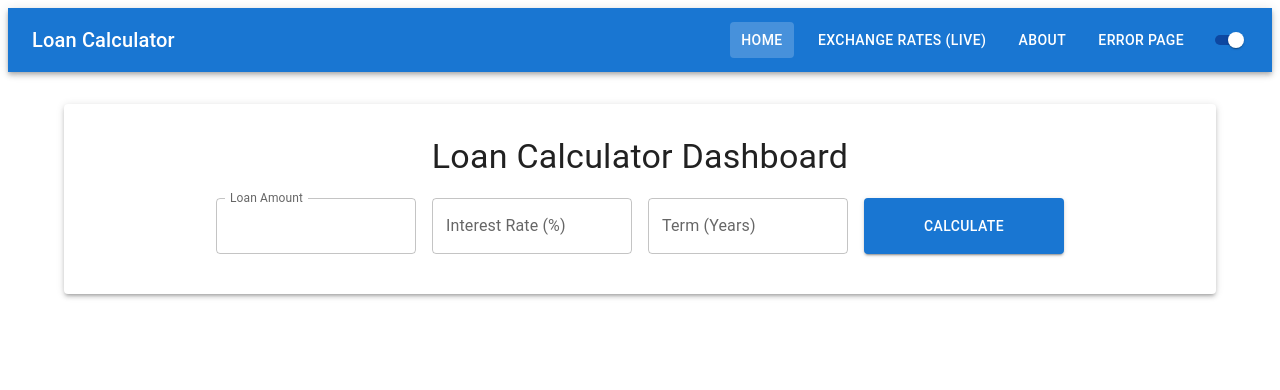
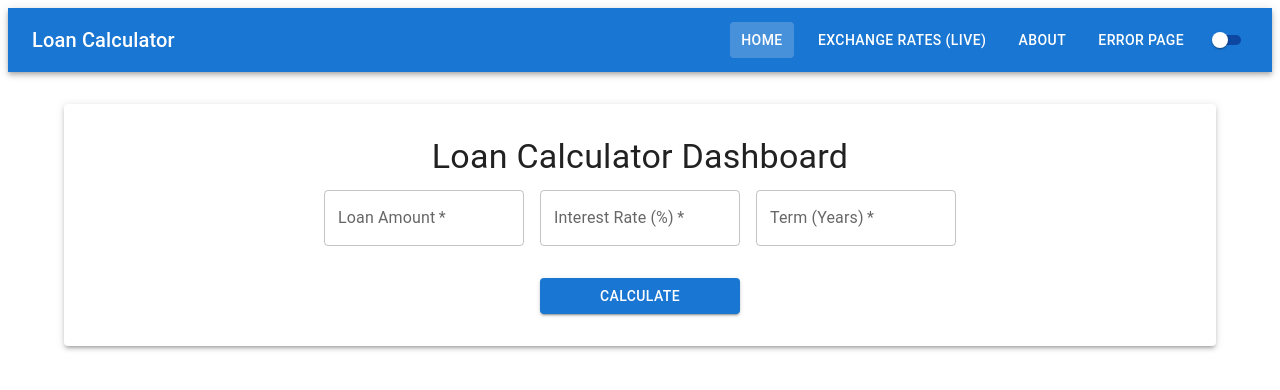
Before and after one commit to thewarriormonkk/loan-calculator, a React (Vite) app: page / in a window 1280 px wide. Shown: the top 390 px of the page. Built offline with nearby package versions, Linux system fonts and the light colour scheme.

Commit message:
added currency & theme context & basic theme

```diff
--- a/src/components/EmiTable.tsx
+++ b/src/components/EmiTable.tsx
@@ -15,6 +15,7 @@ import MenuItem from '@mui/material/MenuItem';
 import FormControl from '@mui/material/FormControl';
 import Select, { type SelectChangeEvent } from '@mui/material/Select';
 import InputLabel from '@mui/material/InputLabel';
+import { useCurrencyContext } from '../context/CurrencyContext';
 
 interface EMITableProps {
   amortizationData: EMIDetails[];
@@ -27,7 +28,7 @@ interface ColumnData {
   label: string;
   numeric?: boolean;
   width?: number;
-  format?: (value: number) => string;
+  format?: (value: number, currency: string) => string;
 }
 
 const columns: ColumnData[] = [
@@ -42,21 +43,21 @@ const columns: ColumnData[] = [
     label: 'Principal',
     dataKey: 'principal',
     numeric: true,
-    format: (value: number) => `${value.toFixed(2)} USD`,
+    format: (value: number, currency: string) => `${value.toFixed(2)} ${currency}`,
   },
   {
     width: 150,
     label: 'Interest',
     dataKey: 'interest',
     numeric: true,
-    format: (value: number) => `${value.toFixed(2)} USD`,
+    format: (value: number, currency: string) => `${value.toFixed(2)} ${currency}`,
   },
   {
     width: 200,
     label: 'Remaining Balance',
     dataKey: 'remainingBalance',
     numeric: true,
-    format: (value: number) => `${value.toFixed(2)} USD`,
+    format: (value: number, currency: string) => `${value.toFixed(2)} ${currency}`,
   },
 ];
 
@@ -75,7 +76,7 @@ const VirtuosoTableComponents: TableComponents<EMIDetails> = {
 };
 
 const EMITable: React.FC<EMITableProps> = ({ amortizationData, monthlyPayment, onReset }) => {
-  const [currency, setCurrency] = React.useState('USD');
+  const { currency, setCurrency } = useCurrencyContext();
 
   const handleCurrencyChange = (event: SelectChangeEvent) => {
     setCurrency(event.target.value);
@@ -111,7 +112,7 @@ const EMITable: React.FC<EMITableProps> = ({ amortizationData, monthlyPayment, o
             align={column.numeric ? 'right' : 'left'}
           >
             {column.format && typeof row[column.dataKey] === 'number'
-              ? column.format(row[column.dataKey] as number)
+              ? column.format(row[column.dataKey] as number, currency)
               : row[column.dataKey]}
           </TableCell>
         ))}
@@ -122,7 +123,7 @@ const EMITable: React.FC<EMITableProps> = ({ amortizationData, monthlyPayment, o
   return (
     <Box sx={{ width: '100%', mt: 4 }}>
       <Typography variant="h5" component="h2" gutterBottom>
-        Monthly EMI: ${monthlyPayment.toFixed(2)}
+        Monthly EMI: {monthlyPayment.toFixed(2)} {currency}
       </Typography>
 
       <Box sx={{ display: 'flex', justifyContent: 'space-between', mb: 2 }}>
--- a/src/components/Error.tsx
+++ b/src/components/Error.tsx
@@ -1,6 +1,5 @@
 import { Link } from "react-router-dom";
 import {
-  Box,
   Typography,
   Button,
   useTheme,
--- a/src/components/ExchangeRates.tsx
+++ b/src/components/ExchangeRates.tsx
@@ -1,5 +1,4 @@
 import React, { useState } from 'react';
-import axios from "axios";
 import {
   Paper,
   Table,
@@ -29,7 +28,7 @@ const CurrencyExchangeTable: React.FC<CurrencyExchangeTableProps> = () => {
   const apiUrl = import.meta.env.VITE_API_BASE_URL;
   const { data, isLoading, error } = useFetchExchangeRates(apiUrl);
 
-  // For responsive design
+  // for responsive design
   const theme = useTheme();
   const isMobile = useMediaQuery(theme.breakpoints.down('sm'));
 
@@ -58,7 +57,7 @@ const CurrencyExchangeTable: React.FC<CurrencyExchangeTableProps> = () => {
     );
   }
 
-  // Calculate current page data
+  // calculate current page data
   const currentPageData = data.slice(page * rowsPerPage, page * rowsPerPage + rowsPerPage);
   const totalRows = data.length;
 
--- a/src/components/Form.tsx
+++ b/src/components/Form.tsx
@@ -15,18 +15,25 @@ const Form: React.FC<FormProps> = ({ onCalculate }) => {
 
   function handleChange(event: React.ChangeEvent<HTMLInputElement>) {
     const { name, value } = event.target;
-    setFormData((prev) => {
-      return { ...prev, [name]: value };
-    });
+    setFormData((prev) => ({ ...prev, [name]: value }));
   }
 
   function handleSubmit(event: React.FormEvent) {
     event.preventDefault();
+
+    const { loanAmount, interestRate, term } = formData;
+
+    if (!loanAmount || !interestRate || !term) {
+      alert("Please fill in all fields.");
+      return;
+    }
+
     const numericData = {
-      loanAmount: parseFloat(formData.loanAmount),
-      interestRate: parseFloat(formData.interestRate),
-      term: parseFloat(formData.term)
+      loanAmount: parseFloat(loanAmount),
+      interestRate: parseFloat(interestRate),
+      term: parseFloat(term)
     };
+
     onCalculate(numericData);
   }
 
@@ -34,26 +41,36 @@ const Form: React.FC<FormProps> = ({ onCalculate }) => {
     <Box
       component="form"
       sx={{
-        '& > :not(style)': { m: 1, width: '25ch' },
-        display: 'flex',
-        flexWrap: 'wrap',
-        justifyContent: 'center'
+        display: "flex",
+        flexWrap: "wrap",
+        justifyContent: "center",
+        gap: 2,
+        "& .MuiTextField-root": {
+          width: "200px"
+        },
+
+        "& input[type=number]::-webkit-outer-spin-button, & input[type=number]::-webkit-inner-spin-button": {
+          WebkitAppearance: "none",
+          margin: 0
+        },
+        "& input[type=number]": {
+          MozAppearance: "textfield"
+        }
       }}
       noValidate
       autoComplete="off"
       onSubmit={handleSubmit}
     >
       <TextField
+        required
         label="Loan Amount"
         name="loanAmount"
         value={formData.loanAmount}
         onChange={handleChange}
         type="number"
-        InputProps={{
-          startAdornment: <span style={{ marginRight: '8px' }}></span>,
-        }}
       />
       <TextField
+        required
         label="Interest Rate (%)"
         name="interestRate"
         value={formData.interestRate}
@@ -62,6 +79,7 @@ const Form: React.FC<FormProps> = ({ onCalculate }) => {
         inputProps={{ step: "0.01" }}
       />
       <TextField
+        required
         label="Term (Years)"
         name="term"
         value={formData.term}
--- a/src/components/Navbar.tsx
+++ b/src/components/Navbar.tsx
@@ -7,15 +7,14 @@ import {
   Stack,
   Button,
   useMediaQuery,
-  useTheme,
   IconButton,
   Menu,
   MenuItem,
   Switch,
-  Box,
   styled
 } from "@mui/material";
 import MenuIcon from "@mui/icons-material/Menu";
+import { useThemeContext } from "../context/ThemeContext";
 
 const CustomSwitch = styled(Switch)(({ theme }) => ({
   "& .MuiSwitch-switchBase.Mui-checked": {
@@ -36,9 +35,9 @@ const CustomSwitch = styled(Switch)(({ theme }) => ({
 }));
 
 const Navbar: React.FC = () => {
-  const theme = useTheme();
+  const location = useLocation();
   const isMobile = useMediaQuery("(max-width:744px)");
-  const location = useLocation();
+  const { toggleTheme, mode, theme } = useThemeContext(); // Get theme from context
 
   const [anchorEl, setAnchorEl] = React.useState<null | HTMLElement>(null);
   const handleMenuOpen = (event: React.MouseEvent<HTMLElement>) => {
@@ -56,7 +55,7 @@ const Navbar: React.FC = () => {
   ];
 
   return (
-    <AppBar position="static" sx={{ backgroundColor: "#1976d2" }}>
+    <AppBar position="static" sx={{ backgroundColor: theme.palette.mode === 'light' ? '#1976d2' : theme.palette.primary.dark }}>
       <Toolbar>
         <Typography
           variant="h6"
@@ -94,7 +93,11 @@ const Navbar: React.FC = () => {
                 </MenuItem>
               ))}
               <MenuItem disableRipple>
-                <CustomSwitch defaultChecked size="small" />
+                <CustomSwitch
+                  checked={mode === 'dark'}
+                  onChange={toggleTheme}
+                  size="small"
+                />
               </MenuItem>
             </Menu>
           </>
@@ -118,7 +121,11 @@ const Navbar: React.FC = () => {
                 {item.label}
               </Button>
             ))}
-            <CustomSwitch defaultChecked size="small" />
+            <CustomSwitch
+              checked={mode === 'dark'}
+              onChange={toggleTheme}
+              size="small"
+            />
           </Stack>
         )}
       </Toolbar>
--- /dev/null
+++ b/src/context/CurrencyContext.tsx
@@ -0,0 +1,30 @@
+import React, { createContext, useState, useContext, type ReactNode } from 'react';
+
+interface CurrencyContextProps {
+  currency: string;
+  setCurrency: React.Dispatch<React.SetStateAction<string>>;
+}
+
+const CurrencyContext = createContext<CurrencyContextProps | undefined>(undefined);
+
+export const useCurrencyContext = () => {
+  const context = useContext(CurrencyContext);
+  if (!context) {
+    throw new Error('useCurrencyContext must be used within a CurrencyProvider');
+  }
+  return context;
+};
+
+interface CurrencyProviderProps {
+  children: ReactNode;
+}
+
+export const CurrencyProvider: React.FC<CurrencyProviderProps> = ({ children }) => {
+  const [currency, setCurrency] = useState<string>('USD');
+
+  return (
+    <CurrencyContext.Provider value={{ currency, setCurrency }}>
+      {children}
+    </CurrencyContext.Provider>
+  );
+};
--- /dev/null
+++ b/src/context/ThemeContext.tsx
@@ -0,0 +1,48 @@
+import React, { createContext, useState, useContext, type ReactNode } from 'react';
+import { type Theme, createTheme, ThemeProvider as MuiThemeProvider } from '@mui/material/styles';
+
+interface ThemeContextProps {
+  theme: Theme;
+  toggleTheme: () => void;
+  mode: 'light' | 'dark';
+}
+
+const ThemeContext = createContext<ThemeContextProps | undefined>(undefined);
+
+export const useThemeContext = () => {
+  const context = useContext(ThemeContext);
+  if (!context) {
+    throw new Error('useThemeContext must be used within a ThemeProvider');
+  }
+  return context;
+};
+
+interface ThemeProviderProps {
+  children: ReactNode;
+}
+
+export const ThemeProvider: React.FC<ThemeProviderProps> = ({ children }) => {
+  const [mode, setMode] = useState<'light' | 'dark'>('light');
+
+  const theme = React.useMemo(
+    () =>
+      createTheme({
+        palette: {
+          mode,
+        },
+      }),
+    [mode],
+  );
+
+  const toggleTheme = () => {
+    setMode((prevMode) => (prevMode === 'light' ? 'dark' : 'light'));
+  };
+
+  return (
+    <ThemeContext.Provider value={{ theme, toggleTheme, mode }}>
+      <MuiThemeProvider theme={theme}>
+        {children}
+      </MuiThemeProvider>
+    </ThemeContext.Provider>
+  );
+};
--- a/src/main.tsx
+++ b/src/main.tsx
@@ -2,16 +2,22 @@ import { StrictMode } from "react";
 import { createRoot } from "react-dom/client";
 import { BrowserRouter as Router } from "react-router-dom";
 import App from "./App.tsx";
+import { ThemeProvider } from "./context/ThemeContext";
+import { CurrencyProvider } from "./context/CurrencyContext";
 
 createRoot(document.getElementById('root')!).render(
   <StrictMode>
     <Router
-        future={{
-          v7_startTransition: true,
-          v7_relativeSplatPath: true,
-        }}
+      future={{
+        v7_startTransition: true,
+        v7_relativeSplatPath: true,
+      }}
     >
-      <App />
+      <ThemeProvider>
+        <CurrencyProvider>
+          <App />
+        </CurrencyProvider>
+      </ThemeProvider>
     </Router>
   </StrictMode>,
 )
```
Also changed, not shown: src/components/Home.tsx (+11 -11 lines), src/services/api.ts (deleted).
